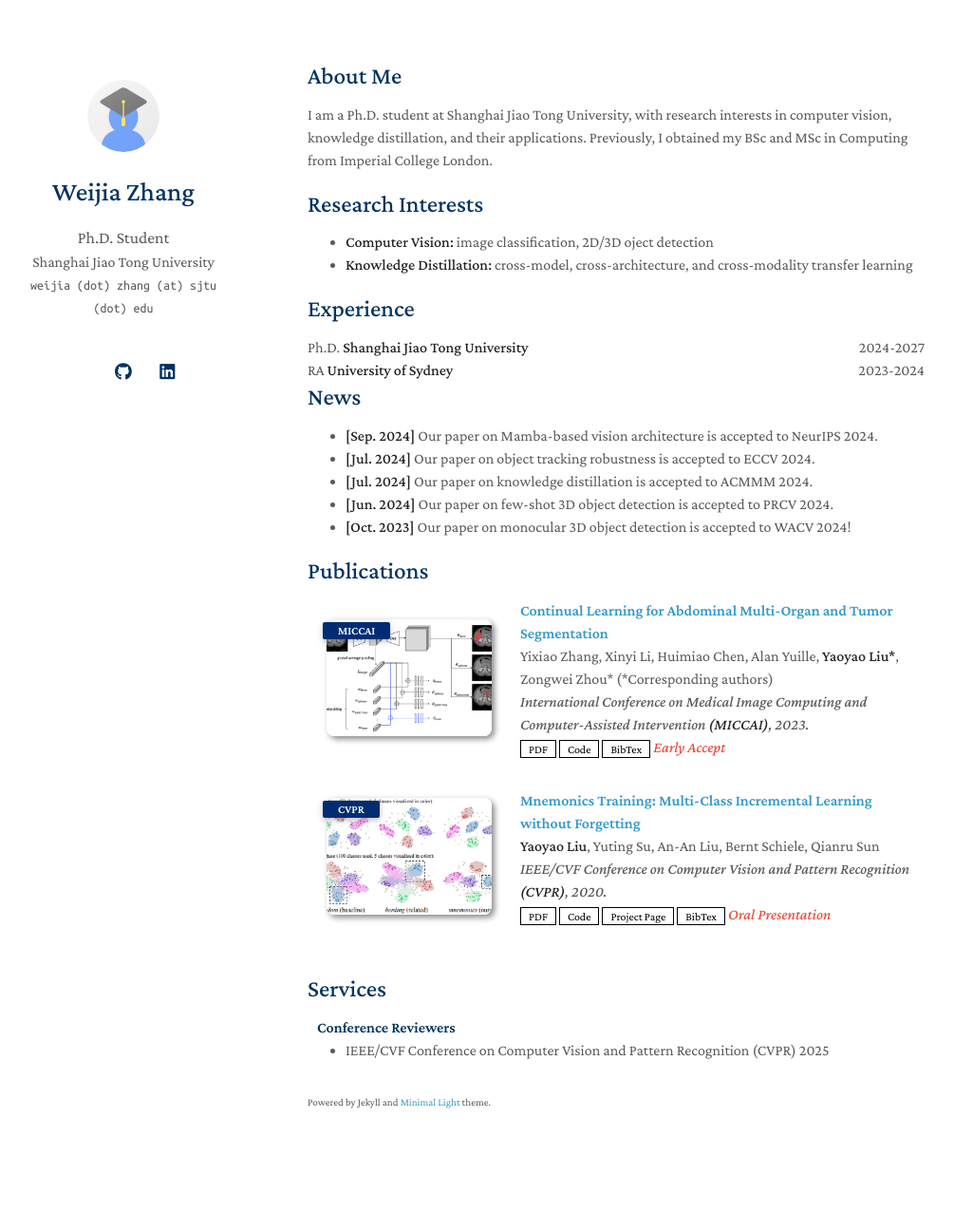
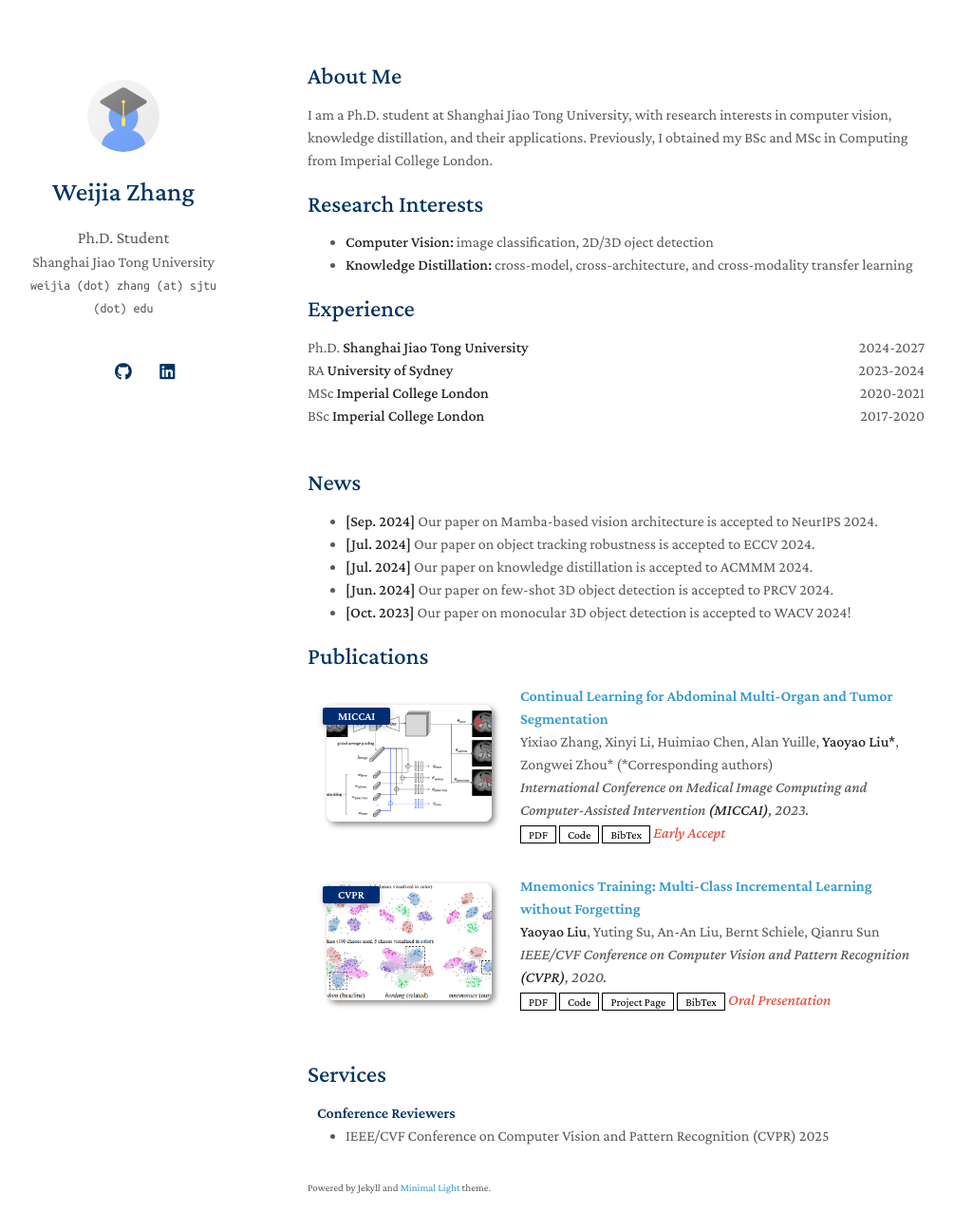
Before and after one commit to arcaninez/arcaninez.github.io, a Jekyll site: the page built from index.md, in a window 1280 px wide and 1331 px high. Shown: the top 1296 px of the window at 95% size, without its empty margins (146-1151 px from the left). Built offline with Jekyll 4.4.1, drawn with Linux system fonts in a browser that asks for light colours; a style sheet for code colours, icons or effects is not loaded; our own code applies the rules of GitHub Pages for plain Markdown files.

Commit message:
Update experience.md

```diff
--- a/_includes/experience.md
+++ b/_includes/experience.md
@@ -9,3 +9,15 @@
   <span>RA <strong>University of Sydney</strong></span>
   <span>2023-2024</span>
 </div>
+
+<div style="display: flex; justify-content: space-between;">
+  <span>MSc <strong>Imperial College London</strong></span>
+  <span>2020-2021</span>
+</div>
+
+<div style="display: flex; justify-content: space-between;">
+  <span>BSc <strong>Imperial College London</strong></span>
+  <span>2017-2020</span>
+</div>
+
+<br>
```
